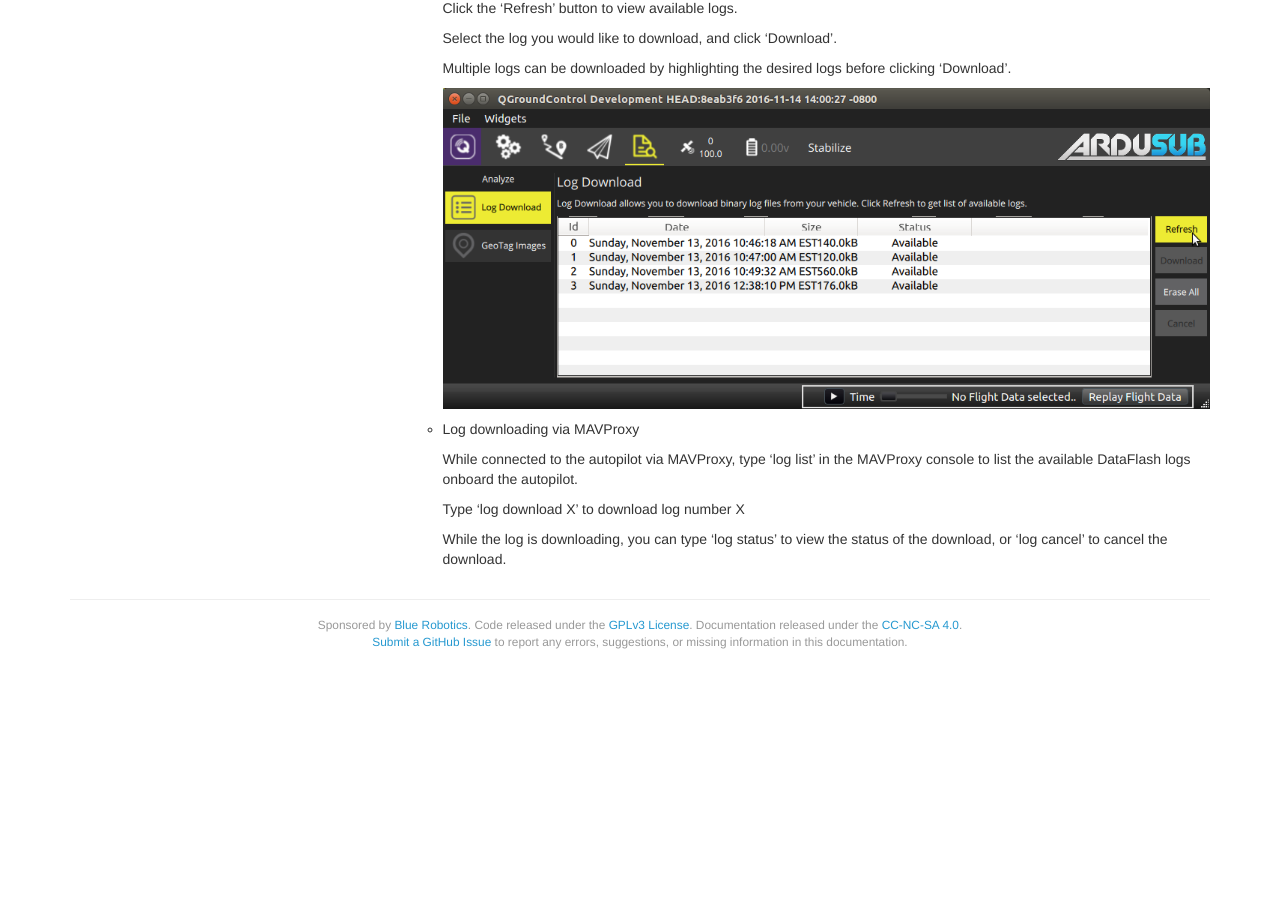
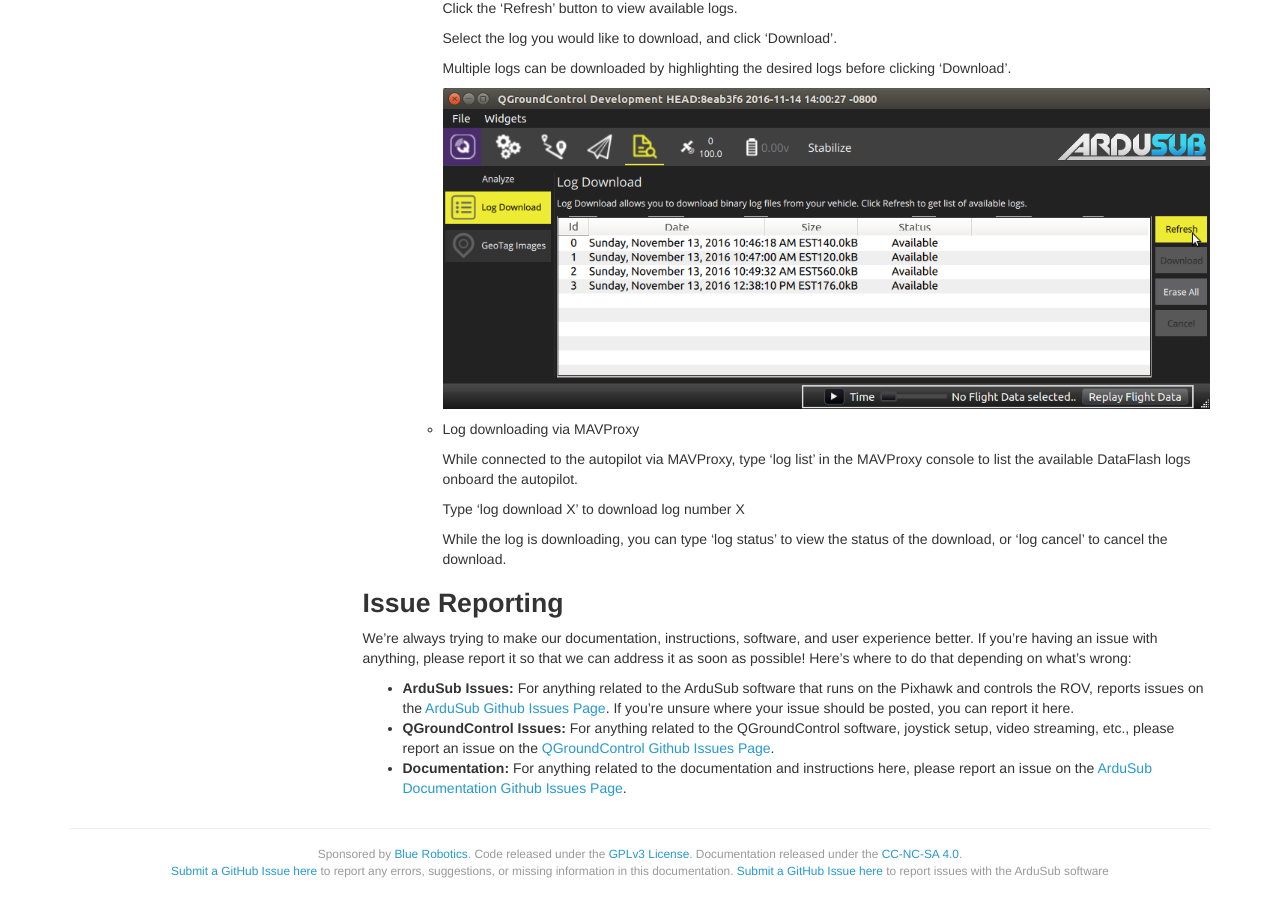
Before and after one commit to bluerobotics/retired-ardusub-docs, a Jekyll site: the page built from pages/troubleshooting.md, in a window 1280 px wide and 900 px high, scrolled down 1853 px. Built offline with Jekyll 4.4.1, drawn with Linux system fonts in a browser that asks for light colours; nearby versions of some CDN libraries; some web fonts are replaced; comment, search, counter and statistics services are not loaded; before the commit the page ends 2524 px from its top, so only the background shows below that.

Commit message:
Add clearer links to report issues.

```diff
--- a/_includes/footer.html
+++ b/_includes/footer.html
@@ -1,4 +1,5 @@
 <br />
 Sponsored by <a href="http://www.bluerobotics.com/">Blue Robotics</a>. Code released under the <a href="https://github.com/bluerobotics/ardusub/blob/master/COPYING.txt">GPLv3 License</a>. Documentation released under the <a href="https://creativecommons.org/licenses/by-nc-sa/4.0/">CC-NC-SA 4.0</a>.
 <br />
-<a href="https://github.com/bluerobotics/ardusub-docs/issues/new">Submit a GitHub Issue</a> to report any errors, suggestions, or missing information in this documentation.
+<a href="https://github.com/bluerobotics/ardusub-docs/issues/">Submit a GitHub Issue here</a> to report any errors, suggestions, or missing information in this documentation.
+<a href="https://github.com/bluerobotics/ardusub/issues/">Submit a GitHub Issue here</a> to report issues with the ArduSub software
--- a/pages/troubleshooting.md
+++ b/pages/troubleshooting.md
@@ -5,6 +5,7 @@ permalink: /troubleshooting/
 nav:
 - Troubleshooting: troubleshooting
 - Logging: logging
+- Issue Reporting: issue-reporting
 ---
 
 # {{page.title}}
@@ -65,3 +66,11 @@ DataFlash logs can be retrieved in two ways:
 		Type 'log download X' to download log number X
 
 		While the log is downloading, you can type 'log status' to view the status of the download, or 'log cancel' to cancel the download.
+
+# Issue Reporting
+
+We're always trying to make our documentation, instructions, software, and user experience better. If you're having an issue with anything, please report it so that we can address it as soon as possible! Here's where to do that depending on what's wrong:
+
+- **ArduSub Issues:** For anything related to the ArduSub software that runs on the Pixhawk and controls the ROV, reports issues on the [ArduSub Github Issues Page](https://github.com/bluerobotics/ardusub/issues). If you're unsure where your issue should be posted, you can report it here.
+- **QGroundControl Issues:** For anything related to the QGroundControl software, joystick setup, video streaming, etc., please report an issue on the [QGroundControl Github Issues Page](https://github.com/mavlink/qgroundcontrol/issues).
+- **Documentation:** For anything related to the documentation and instructions here, please report an issue on the [ArduSub Documentation Github Issues Page](https://github.com/bluerobotics/ardusub-docs/issues).
```
